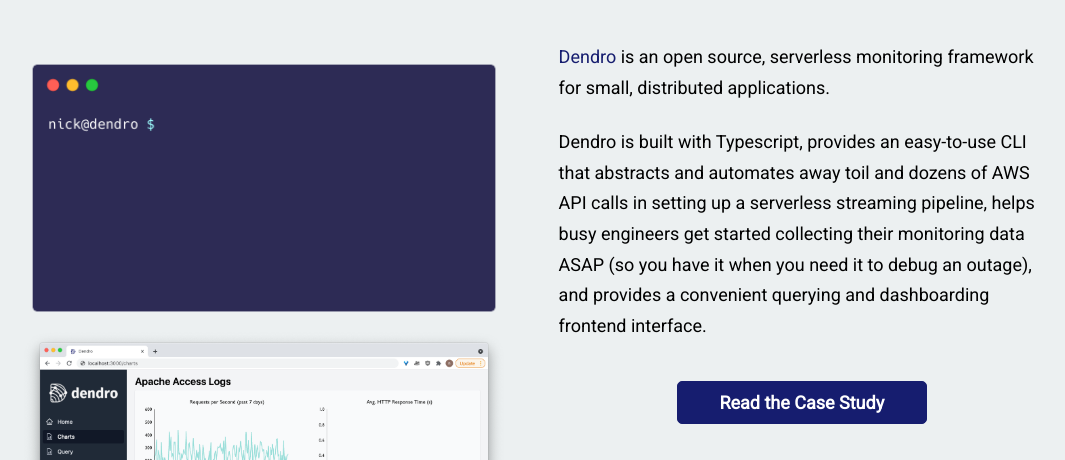
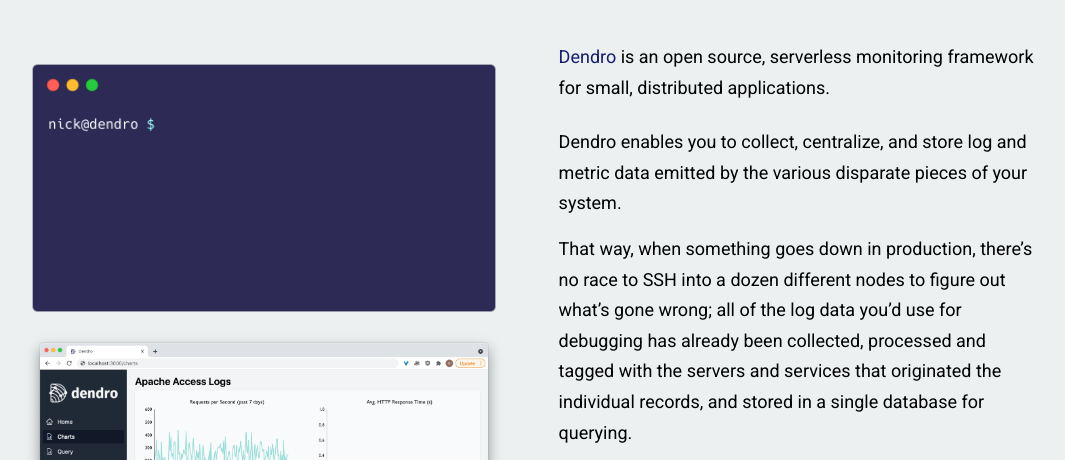
Before and after one commit to nlicalzi/nlicalzi.github.io, a plain HTML site: page index.html in a window 1280 px wide. Shown: the part 860-1320 px from the top of the page, without its empty margins (107-1172 px from the left). Drawn offline with Linux system fonts and the light colour scheme.

Commit message:
Update index.html

```diff
--- a/index.html
+++ b/index.html
@@ -52,6 +52,8 @@
         </div>
         <div class="flexbox horz-center">
           <p><a class="dendro" href="https://getdendro.com/">Dendro</a> is an open source, serverless monitoring framework for small, distributed applications.</p>
+          <p>Dendro enables you to collect, centralize, and store log and metric data emitted by the various disparate pieces of your system.</p>
+          <p>That way, when something goes down in production, there’s no race to SSH into a dozen different nodes to figure out what’s gone wrong; all of the log data you’d use for debugging has already been collected, processed and tagged with the servers and services that originated the individual records, and stored in a single database for querying.</p>
           <p>Dendro is built with Typescript, provides an easy-to-use CLI that abstracts and automates away toil and dozens of AWS API calls in setting up a serverless streaming pipeline, helps busy engineers get started collecting their monitoring data ASAP (so you have it when you need it to debug an outage), and provides a convenient querying and dashboarding frontend interface.</p>
           <a id="dendro-repo-btn" class="btn" target="_blank" href="https://getdendro.com/">Read the Case Study</a>
         </div>
```
